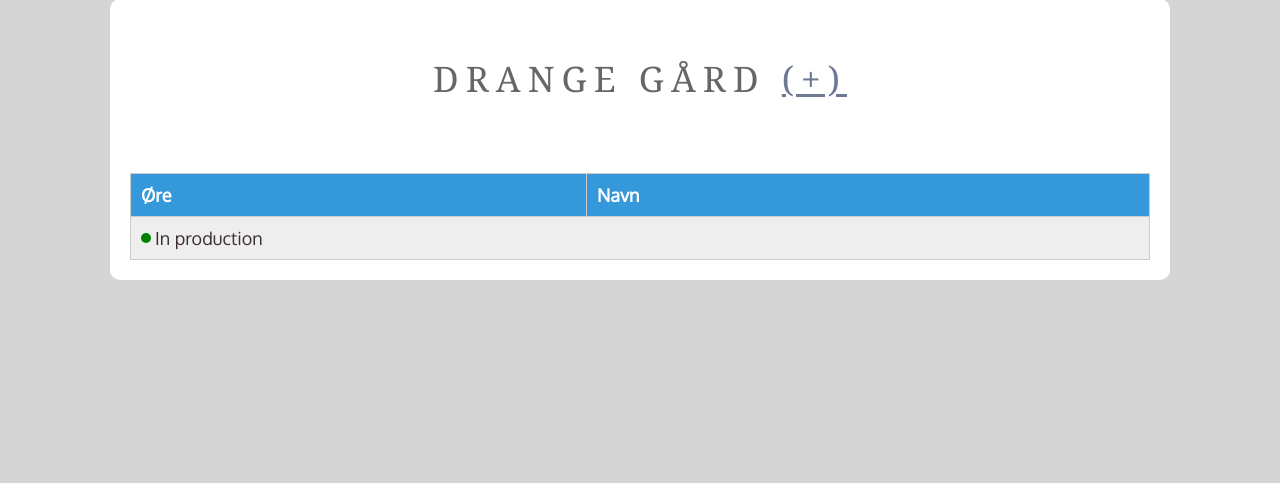
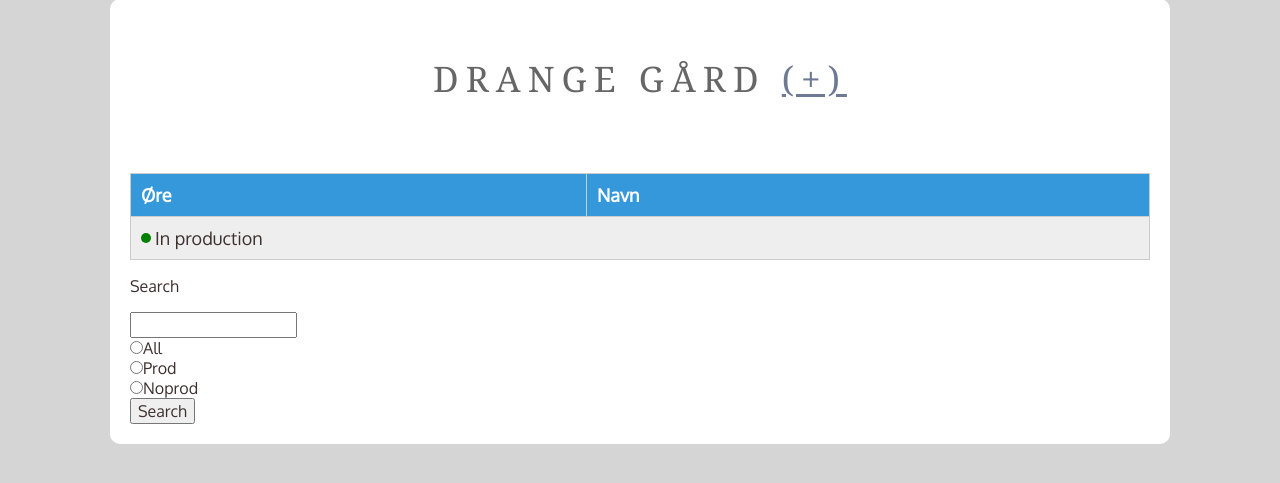
Before and after one commit to pgdr/sau2000, a Django app: template sau/templates/index.html in a window 1280 px wide. Shown: the part 71-554 px from the top of the page. Run offline with Django 3.2, Linux system fonts and the light colour scheme; the template is opened without the code that fills it: values that come from a table or form of the project are taken from there, others are empty; data comes from the database, SQL or seed files in the repository.

Commit message:
Add search bar in template

```diff
--- a/sau/templates/index.html
+++ b/sau/templates/index.html
@@ -64,6 +64,7 @@
           </tbody>
           {% endif %}
         </table>
+        {% include "search.html" %}
       </div>
       {% endblock %}
     </div>
--- /dev/null
+++ b/sau/templates/search.html
@@ -0,0 +1,11 @@
+<div class="search-box">
+  <div class="sau-branding"></div>
+  <p>Search</p>
+  <form method="get" class="search-form" action="{% url 'search' %}" name="search">
+    <input type="search" class="search-input" name="q" value="" /><br />
+    <input type="radio" name="s" value="all">All<br />
+    <input type="radio" name="s" value="prod">Prod<br />
+    <input type="radio" name="s" value="noprod">Noprod<br />
+    <button id="sbtn" class="search-button" type="submit">Search</button>
+  </form>
+</div>
```
